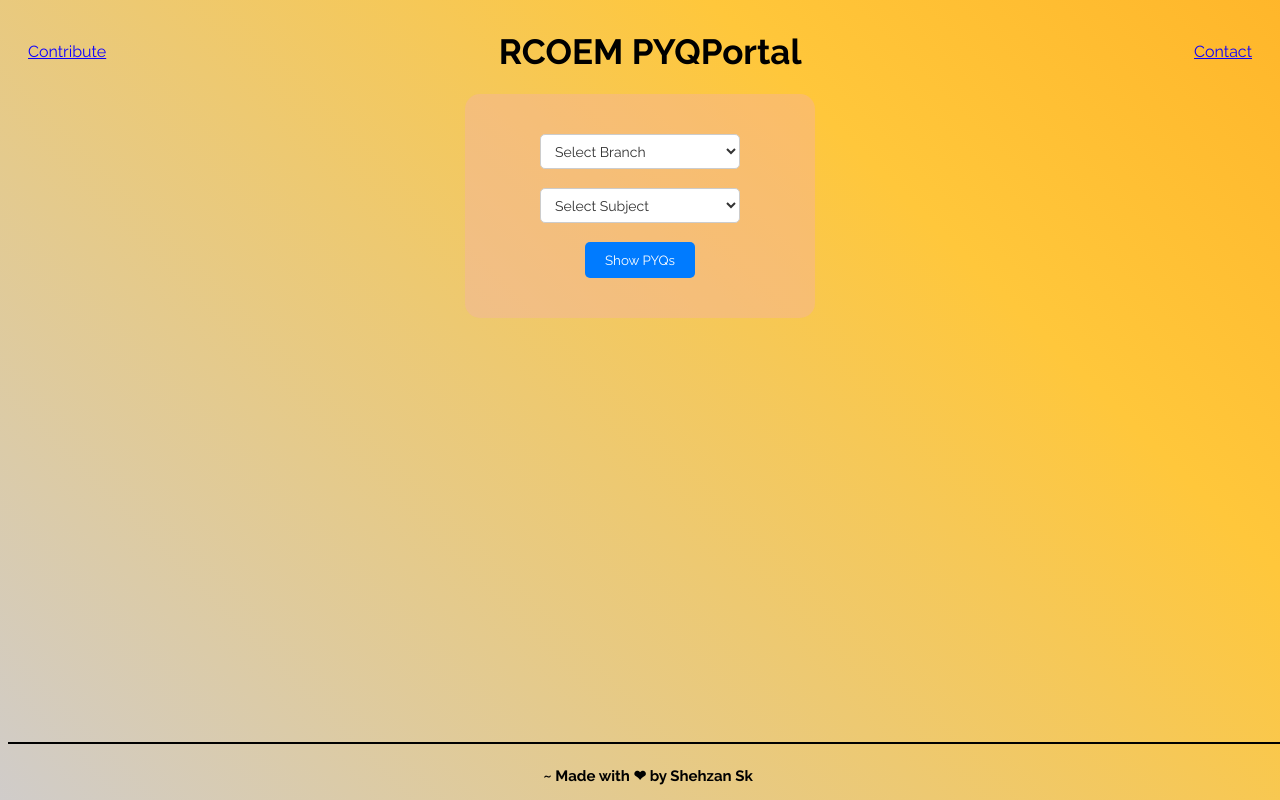
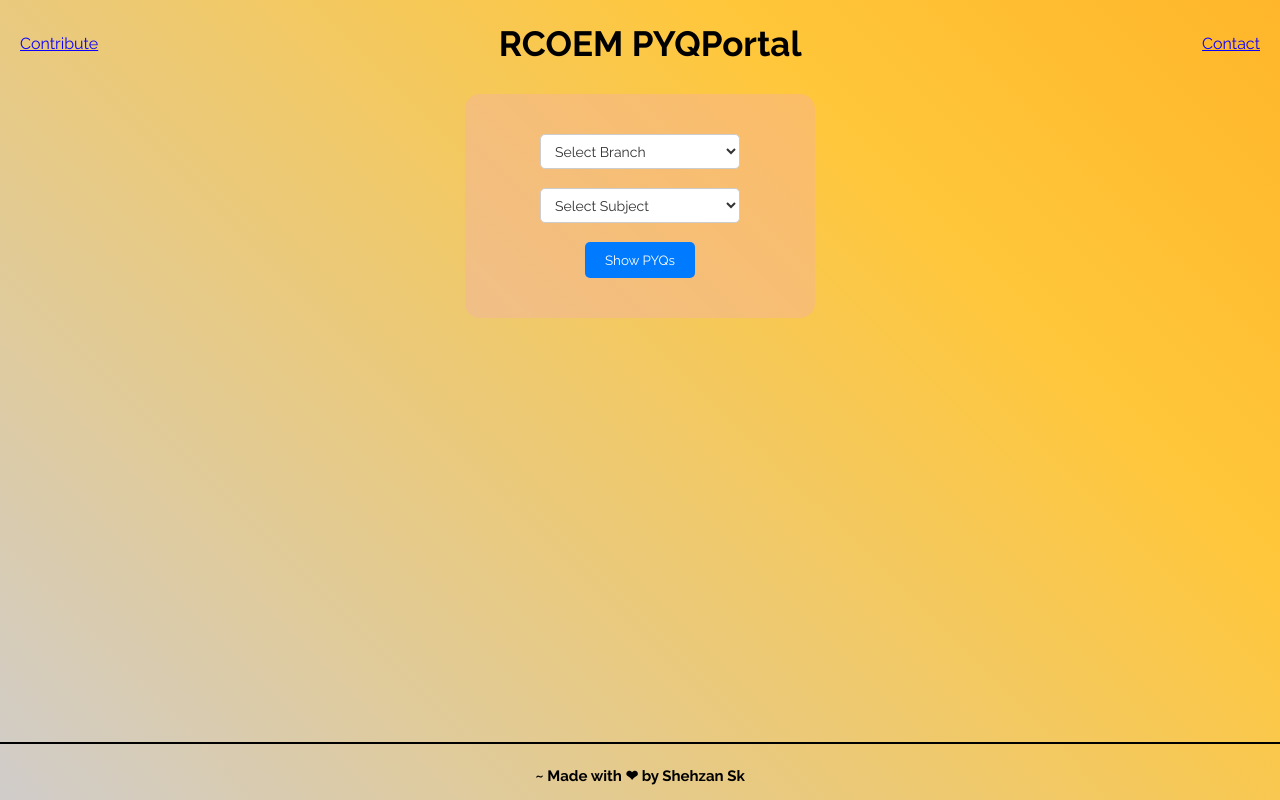
Before and after one commit to shehzansk/RCOEM-PYQ-PORTAL, a React (Create React App) app: page / in a window 1280 px wide. Built offline with nearby package versions, Linux system fonts and the light colour scheme.

Commit message:
Update css

```diff
--- a/src/App.css
+++ b/src/App.css
@@ -18,6 +18,7 @@ body {
 	background-size: 400% 400%;
 	animation: shimmer 10s ease infinite;
 	height: 90vh;
+  margin: 0px;
 }
 
 @keyframes shimmer {
```
